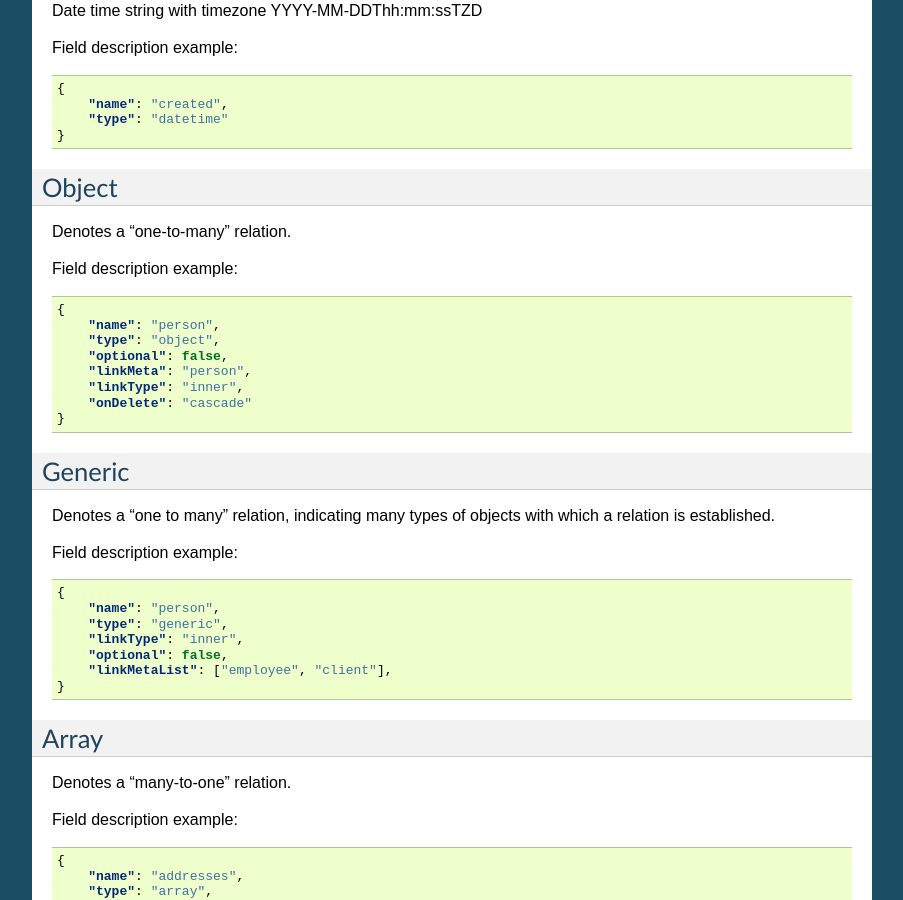
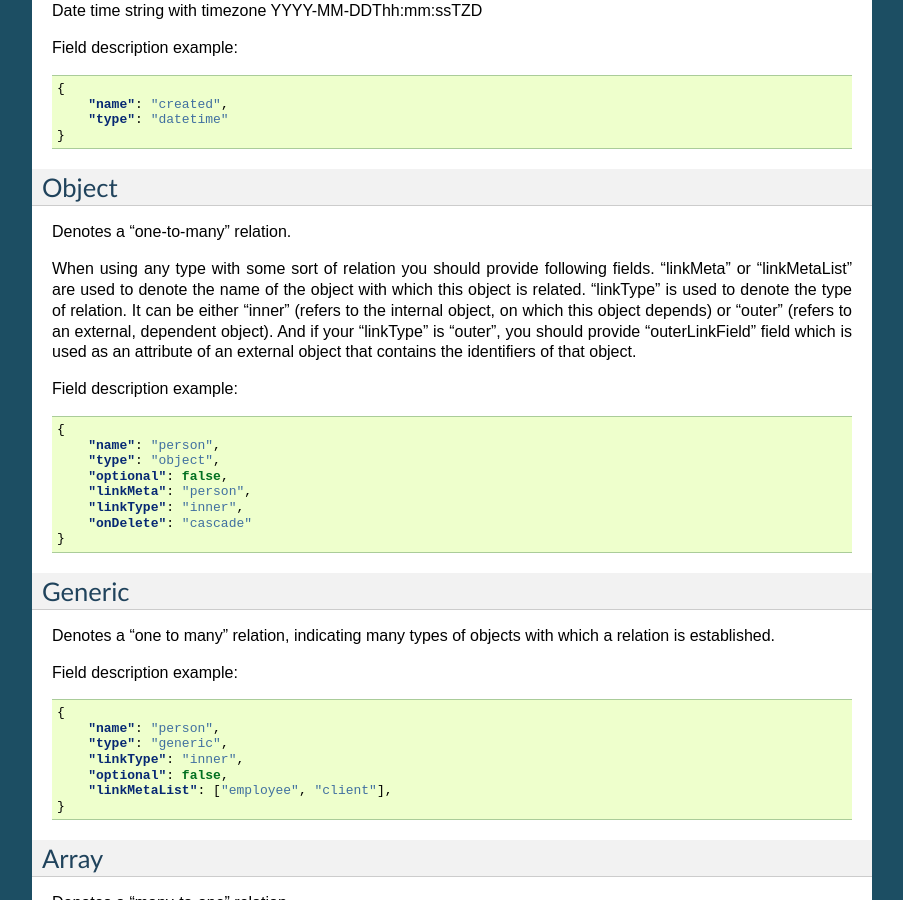
Before and after one commit to TroodInc/custodian, a Sphinx documentation site: the page built from docs/field_types.rst, in a window 1280 px wide and 900 px high, scrolled down 1489 px. Shown: the whole window, without its empty margins (198-1101 px from the left). Built offline with Sphinx 7.4.7, drawn with Linux system fonts in a browser that asks for light colours.

Commit message:
TB-599. Update field types docs. (#184)

```diff
--- a/docs/field_types.rst
+++ b/docs/field_types.rst
@@ -106,6 +106,11 @@ Object
 ------
 Denotes a "one-to-many" relation.
 
+When using any type with some sort of relation you should provide following fields.
+"linkMeta" or "linkMetaList" are used to denote the name of the object with which this object is related.
+"linkType" is used to denote the type of relation. It can be either "inner" (refers to the internal object, on which this object depends) or "outer" (refers to an external, dependent object).
+And if your "linkType" is "outer", you should provide "outerLinkField" field which is used as an attribute of an external object that contains the identifiers of that object.
+
 Field description example:
 
 .. code-block:: json
```
